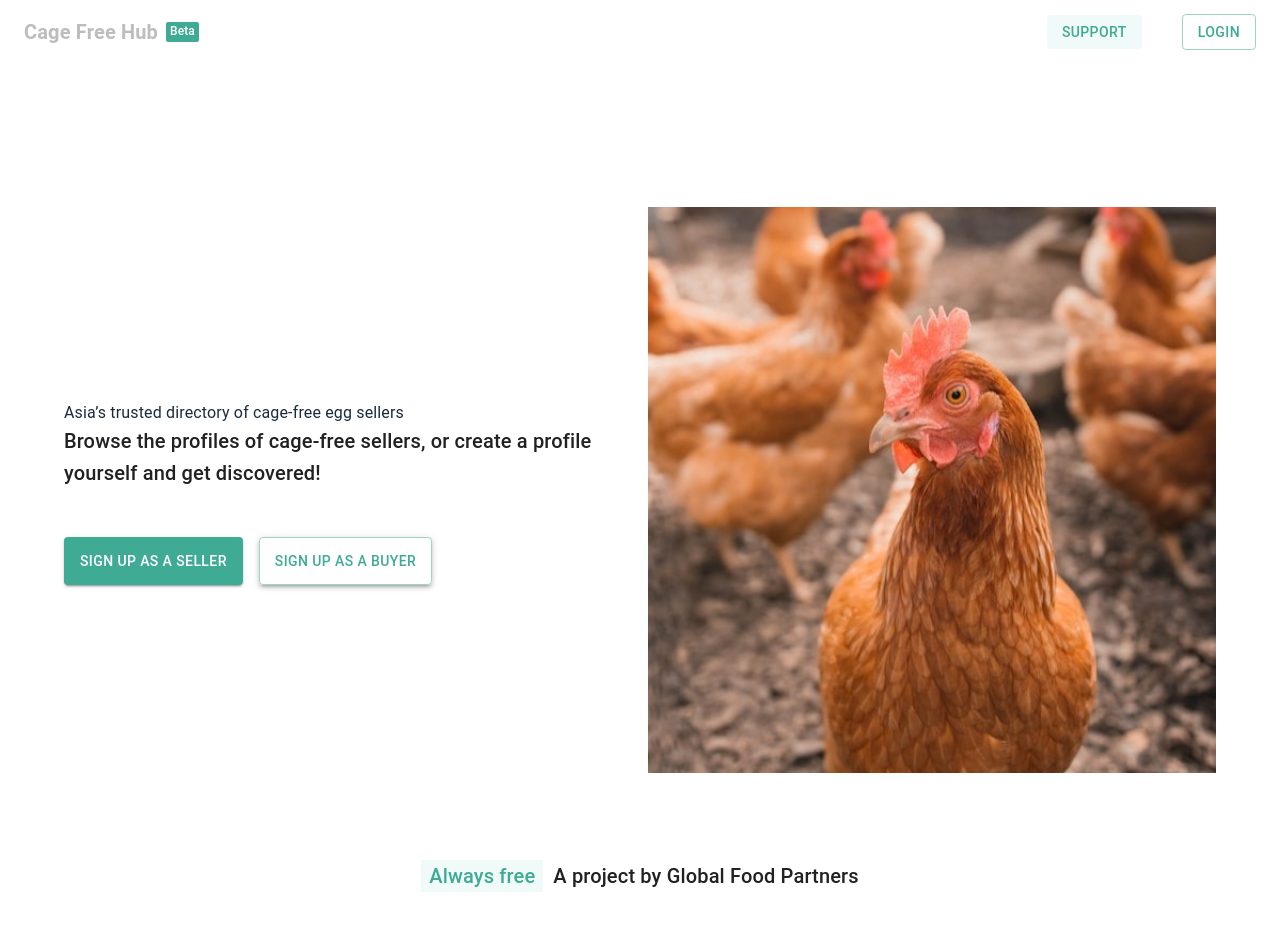
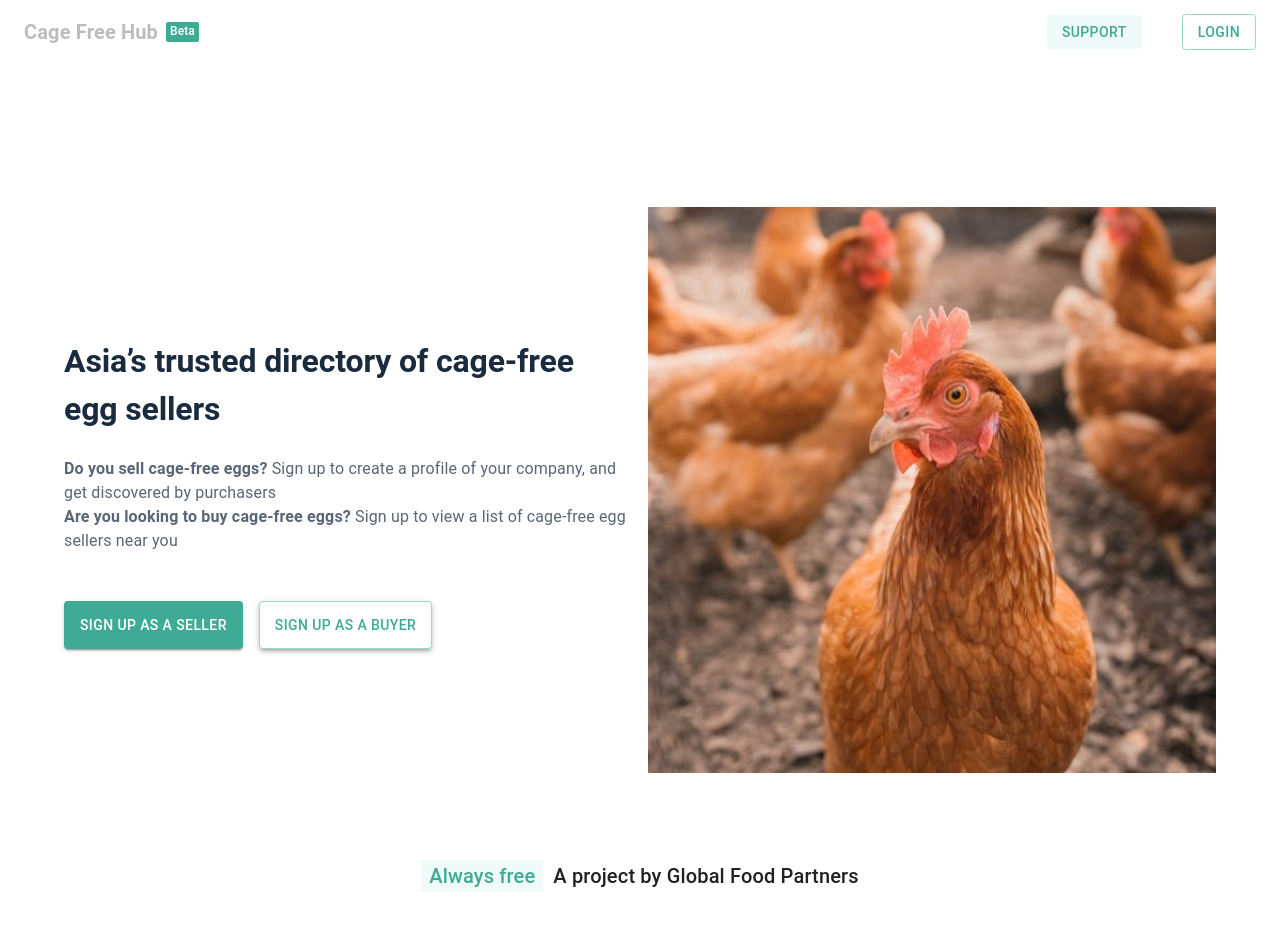
Before and after one commit to Yellow987/CageFreeHub, a React (Create React App) app in the folder chicken_app/: page / in a window 1280 px wide. Shown: the top 930 px of the page. Built offline with nearby package versions, Linux system fonts and the light colour scheme.

Commit message:
fix typography

```diff
--- a/chicken_app/src/App.js
+++ b/chicken_app/src/App.js
@@ -9,6 +9,7 @@ import Login from './Pages/Login';
 import FormPart1 from './Pages/FormPart1';
 
 import CssBaseline from '@mui/material/CssBaseline';
+import { Typography } from '@mui/material';
 
 const theme = createTheme({
   palette: {
@@ -19,6 +20,31 @@ const theme = createTheme({
     },
     secondary: {
       main: '#FFFFFF',
+    },
+  },
+  typography: {
+    title: {
+      fontWeight: 700,
+      fontSize: 32,
+      lineHeight: "150%",
+      letterSpacing: "-0.01rem",
+      color: "#1B2B3E",
+      display: 'block',
+    },
+    h1: {
+      fontWeight: 700,
+      fontSize: 24,
+      lineHeight: "150%",
+      letterSpacing: "-0.01rem",
+      color: "#1B2B3E",
+      display: 'block',
+    },
+    p_large: {
+      fontWeight: 400,
+      fontSize: 16,
+      lineHeight: "150%",
+      color: "#596676",
+      display: 'block',
     },
   },
 });
--- a/chicken_app/src/Components/Text/Font32Text.css
+++ /dev/null
@@ -1,14 +0,0 @@
-.text-32 {
-    font-family: 'Roboto';
-    font-style: normal;
-    font-weight: 700;
-    font-size: 32px;
-    line-height: 150%;
-    /* or 48px */
-
-    letter-spacing: -0.01em;
-
-    /* cool grey 900 */
-
-    color: #1B2B3E;
-}
--- a/chicken_app/src/Components/Text/Font32Text.js
+++ /dev/null
@@ -1,13 +0,0 @@
-import React from 'react'
-import { Typography } from '@mui/material'
-import './Font32Text.css'
-
-function Font32Text(props) {
-  return (
-    <Typography className="text-32">
-        {props.text}
-    </Typography>
-  )
-}
-
-export default Font32Text
--- a/chicken_app/src/Pages/Home.js
+++ b/chicken_app/src/Pages/Home.js
@@ -6,7 +6,6 @@ import chickenImage from './../Images/chickenImage.jpg';
 import Container from '@mui/material/Container';
 import Box from '@mui/material/Box';
 import { Link } from "react-router-dom"
-import Font32Text from '../Components/Text/Font32Text';
 
 const Home = ()=> {
     const styles = {
@@ -34,8 +33,15 @@ const Home = ()=> {
         <Container maxWidth="lg" sx={styles.toNavMenuMargin}>
             <Grid container spacing={2} alignItems='center'>
                 <Grid item xs={12} sm={6}>
-                    <Font32Text style={{marginBottom:'16px'}} text="Asia’s trusted directory of cage-free egg sellers"/>
-                    <Typography variant="h6" component='p' style={{marginBottom:'48px'}} >Browse the profiles of cage-free sellers, or create a profile yourself and get discovered!</Typography>
+                    <Typography variant="title" sx={{marginBottom:'24px'}} >
+                        Asia’s trusted directory of cage-free egg sellers
+                    </Typography>
+                    <Typography variant="p_large">
+                        <Box fontWeight='Bold' display="inline">Do you sell cage-free eggs?</Box> Sign up to create a profile of your company, and get discovered by purchasers
+                    </Typography>
+                    <Typography variant="p_large" style={{marginBottom:'48px'}} >
+                        <Box fontWeight='Bold' display="inline">Are you looking to buy cage-free eggs?</Box> Sign up to view a list of cage-free egg sellers near you
+                    </Typography>
                     <Box style={styles.twoButtons}>
                         <Button component={Link} to="/Signup" variant="contained" style={styles.marginButton}>
                         Sign up as a seller
@@ -47,10 +53,10 @@ const Home = ()=> {
                     <Box component="img" src={chickenImage} alt="chickenImage" sx={{ width:1 }}/>
                 </Grid>
             </Grid>
-            <div style={{display:'flex', justifyContent:'center', alignContent:'center', gap:'10px', margin:"80px 0 157px 0"}}>
+            <Box style={{display:'flex', justifyContent:'center', alignContent:'center', gap:'10px', margin:"80px 0 157px 0"}}>
                 <Typography variant="h6" component='p' style={{backgroundColor:' #EFFAF9', color:'#3FAB94', padding:'8px', paddingTop:'0px', paddingBottom:'0px'}}>Always free</Typography>
                 <Typography variant="h6" component='p' >A project by Global Food Partners</Typography>
-            </div>
+            </Box>
       </Container>
     )
 }
```
